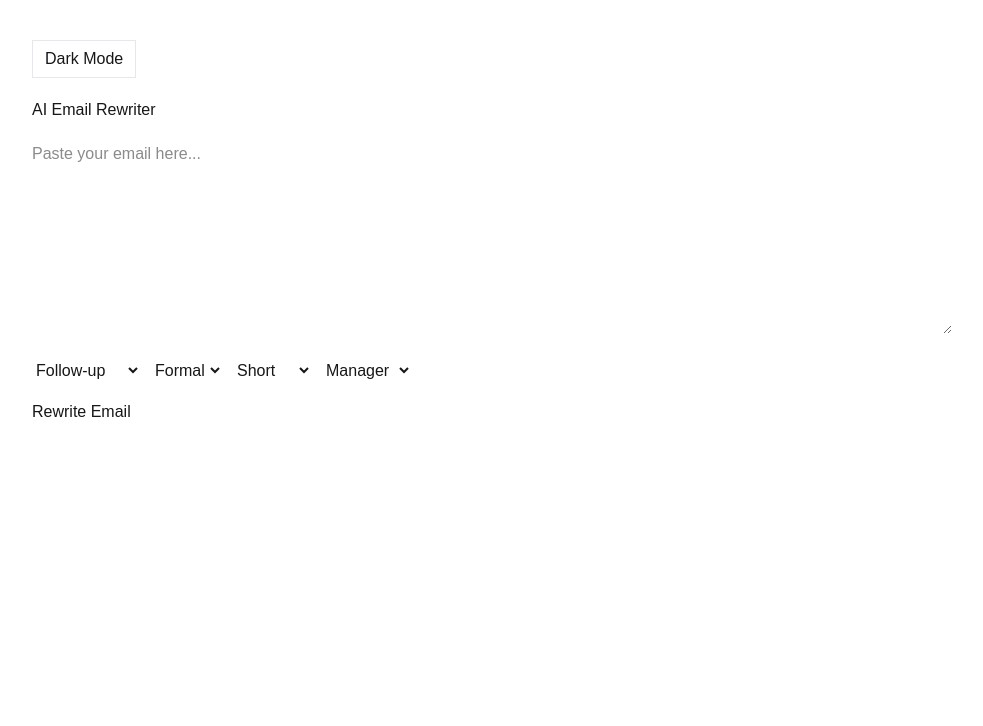
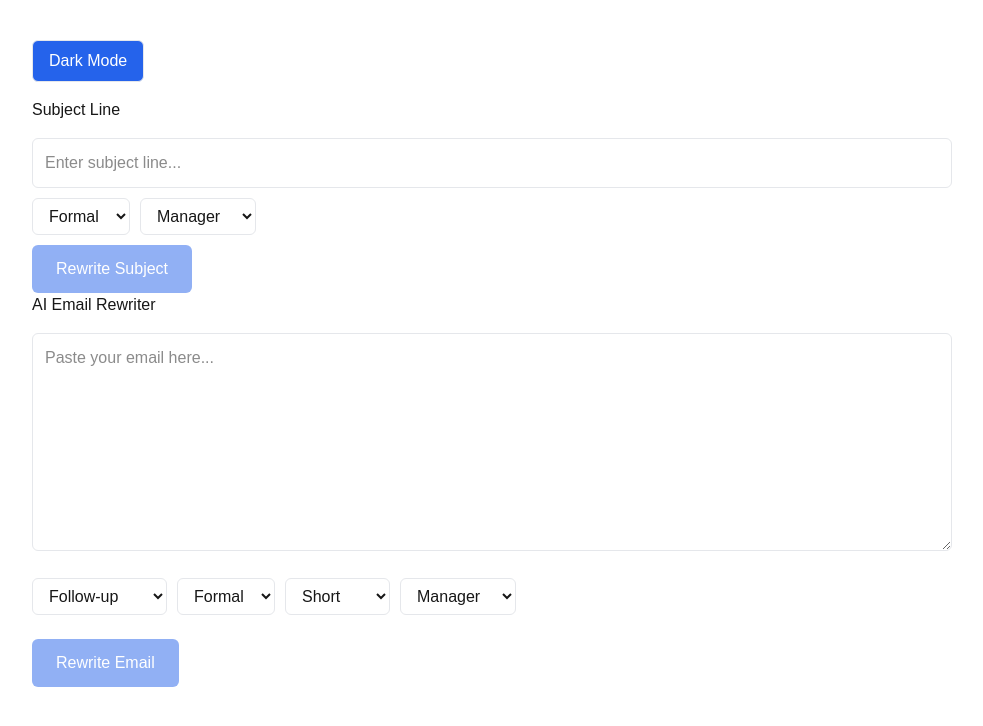
Before and after one commit to MahimaShettyEuron369/ai-email-rewriter, a Next.js app: page / in a window 1280 px wide. Shown: the top 726 px of the page, without its empty margins (148-1131 px from the left). Built offline with nearby package versions, Linux system fonts and the light colour scheme.

Commit message:
Subject rewriting added - v.0.3 looks good

```diff
--- /dev/null
+++ b/app/api/rewrite-subject/route.ts
@@ -0,0 +1,72 @@
+import { NextResponse } from "next/server";
+import Groq from "groq-sdk";
+import { z } from "zod";
+
+const groq = new Groq({
+  apiKey: process.env.GROQ_API_KEY!,
+});
+
+// ---- Request Validation ----
+const RequestSchema = z.object({
+  subject: z.string().min(3),
+  tone: z.string(),
+  audience: z.string(),
+});
+
+// ---- Response Validation ----
+const ResponseSchema = z.object({
+  subjects: z.array(z.string()).min(2),
+});
+
+export async function POST(req: Request) {
+  try {
+    const body = await req.json();
+    const parsed = RequestSchema.parse(body);
+
+    const prompt = `
+You are a professional email subject line rewriting assistant.
+
+STRICT CONSTRAINTS:
+- Preserve the original intent.
+- Do NOT add new information or assumptions.
+- Improve clarity, tone, and professionalism only.
+- Match the specified tone and audience.
+- Output VALID JSON ONLY. No markdown. No explanations.
+
+INPUT SUBJECT:
+"""${parsed.subject}"""
+
+SETTINGS:
+Tone: ${parsed.tone}
+Audience: ${parsed.audience}
+
+OUTPUT FORMAT:
+{
+  "subjects": [
+    "string",
+    "string"
+  ]
+}
+`;
+
+    const completion = await groq.chat.completions.create({
+      model: "llama-3.1-8b-instant",
+      temperature: 0.2,
+      messages: [{ role: "user", content: prompt }],
+    });
+
+    const content = completion.choices[0]?.message?.content;
+    if (!content) throw new Error("Empty LLM response");
+
+    const json = JSON.parse(content);
+    const validated = ResponseSchema.parse(json);
+
+    return NextResponse.json(validated);
+  } catch (error) {
+    console.error("Subject rewrite error:", error);
+    return NextResponse.json(
+      { error: "Failed to rewrite subject" },
+      { status: 500 }
+    );
+  }
+}
--- a/app/page.tsx
+++ b/app/page.tsx
@@ -3,7 +3,6 @@
 import { useEffect, useState } from "react";
 
 export default function Home() {
-
   const [dark, setDark] = useState(false);
 
   const [emailText, setEmailText] = useState("");
@@ -13,11 +12,47 @@ export default function Home() {
   const [audience, setAudience] = useState("manager");
   const [result, setResult] = useState<any>(null);
   const [loading, setLoading] = useState(false);
+  const [error, setError] = useState<string | null>(null);
 
+  const [subject, setSubject] = useState("");
+  const [subjectResult, setSubjectResult] = useState<string[] | null>(null);
+
+  const [subjectTone, setSubjectTone] = useState("formal");
+  const [subjectAudience, setSubjectAudience] = useState("manager");
+
+  const [subjectLoading, setSubjectLoading] = useState(false);
+  const [subjectError, setSubjectError] = useState<string | null>(null);
 
   useEffect(() => {
     document.documentElement.classList.toggle("dark", dark);
   }, [dark]);
+
+  async function handleSubjectRewrite() {
+    setSubjectLoading(true);
+    setSubjectResult(null);
+    setError(null);
+
+    const res = await fetch("/api/rewrite-subject", {
+      method: "POST",
+      headers: { "Content-Type": "application/json" },
+      body: JSON.stringify({
+        subject,
+        tone,
+        audience,
+      }),
+    });
+
+    const data = await res.json();
+
+    if (!res.ok) {
+      setError(data.error || "Failed to rewrite subject");
+      setSubjectLoading(false);
+      return;
+    }
+
+    setSubjectResult(data.subjects);
+    setSubjectLoading(false);
+  }
 
   async function handleRewrite() {
     setLoading(true);
@@ -36,56 +71,88 @@ export default function Home() {
     });
 
     const data = await res.json();
+
+    if (!res.ok) {
+      setError(data.error || "Invalid input");
+      setResult(null);
+      setLoading(false);
+      return;
+    }
+
+    setError(null);
     setResult(data);
     setLoading(false);
   }
 
   return (
     <main style={{ padding: 40, maxWidth: 1000, margin: "0 auto" }}>
-    <button
-      onClick={() => setDark(!dark)}
-      style={{
-        marginBottom: 20,
-        padding: "6px 12px",
-        border: "1px solid var(--border)",
-        background: "var(--background)",
-        color: "var(--foreground)",
-      }}
-    >
-      {dark ? "Light Mode" : "Dark Mode"}
-    </button>
-      <h1>AI Email Rewriter</h1>
+      <button
+        onClick={() => setDark(!dark)}
+        className="
+        mb-4 px-4 py-2 rounded-md
+        border border-[color:var(--border)]
+        bg-[color:var(--primary)]
+        text-white
+        hover:bg-[color:var(--primary-hover)]
+        transition-colors
+      "
+      >
+        {dark ? "Light Mode" : "Dark Mode"}
+      </button>
 
-      <textarea
-        rows={8}
-        style={{ width: "100%", marginTop: 20 }}
-        placeholder="Paste your email here..."
-        value={emailText}
-        onChange={(e) => setEmailText(e.target.value)}
+      <h2>Subject Line</h2>
+
+      <input
+        type="text"
+        value={subject}
+        onChange={(e) => {
+          setSubject(e.target.value);
+          setSubjectResult(null);
+        }}
+        placeholder="Enter subject line..."
+        className="
+          w-full mt-4 p-3 rounded-md
+          border border-[color:var(--border)]
+          bg-[color:var(--background)]
+          text-[color:var(--foreground)]
+          focus:outline-none
+          focus:ring-2
+          focus:ring-[color:var(--primary)]
+        "
       />
 
-      <div style={{ display: "flex", gap: 10, marginTop: 20 }}>
-        <select value={purpose} onChange={(e) => setPurpose(e.target.value)}>
-          <option value="professional">Professional</option>
-          <option value="friendly">Friendly</option>
-          <option value="persuasive">Persuasive</option>
-          <option value="apologetic">Apologetic</option>
-          <option value="follow-up">Follow-up</option>
-        </select>
-
-        <select value={tone} onChange={(e) => setTone(e.target.value)}>
+      <div style={{ display: "flex", gap: 10, marginTop: 10 }}>
+        <select
+          value={subjectTone}
+          onChange={(e) => setSubjectTone(e.target.value)}
+          className="
+      px-3 py-2 rounded-md
+      border border-[color:var(--border)]
+      bg-[color:var(--background)]
+      text-[color:var(--foreground)]
+      focus:outline-none
+      focus:ring-2
+      focus:ring-[color:var(--primary)]
+    "
+        >
           <option value="formal">Formal</option>
           <option value="neutral">Neutral</option>
           <option value="casual">Casual</option>
         </select>
 
-        <select value={length} onChange={(e) => setLength(e.target.value)}>
-          <option value="short">Short</option>
-          <option value="medium">Medium</option>
-          <option value="detailed">Detailed</option>
-        </select>
-
-        <select value={audience} onChange={(e) => setAudience(e.target.value)}>
+        <select
+          value={subjectAudience}
+          onChange={(e) => setSubjectAudience(e.target.value)}
+          className="
+      px-3 py-2 rounded-md
+      border border-[color:var(--border)]
+      bg-[color:var(--background)]
+      text-[color:var(--foreground)]
+      focus:outline-none
+      focus:ring-2
+      focus:ring-[color:var(--primary)]
+    "
+        >
           <option value="manager">Manager</option>
           <option value="client">Client</option>
           <option value="peer">Peer</option>
@@ -94,14 +161,145 @@ export default function Home() {
       </div>
 
       <button
-        style={{ marginTop: 20 }}
+        style={{ marginTop: 10 }}
+        onClick={handleSubjectRewrite}
+        disabled={!subject || subjectLoading}
+        className="
+          mt-6 px-6 py-3 rounded-md font-medium
+          bg-[color:var(--primary)]
+          text-white
+          hover:bg-[color:var(--primary-hover)]
+          disabled:opacity-50
+          disabled:cursor-not-allowed
+          transition-all
+        "
+      >
+        {subjectLoading ? "Rewriting..." : "Rewrite Subject"}
+      </button>
+
+      {subjectResult && subjectResult.length > 0 && (
+        <div style={{ marginTop: 20 }}>
+          <h3>Subject Alternatives</h3>
+          {subjectResult.map((s: string, idx: number) => (
+            <p key={idx}>• {s}</p>
+          ))}
+        </div>
+      )}
+
+      <h1>AI Email Rewriter</h1>
+
+      <textarea
+        rows={8}
+        className="
+          w-full mt-4 p-3 rounded-md
+          border border-[color:var(--border)]
+          bg-[color:var(--background)]
+          text-[color:var(--foreground)]
+          focus:outline-none
+          focus:ring-2
+          focus:ring-[color:var(--primary)]
+        "
+        placeholder="Paste your email here..."
+        value={emailText}
+        onChange={(e) => setEmailText(e.target.value)}
+      />
+
+      <div style={{ display: "flex", gap: 10, marginTop: 20 }}>
+        <select
+          className="
+          px-3 py-2 rounded-md
+          border border-[color:var(--border)]
+          bg-[color:var(--background)]
+          text-[color:var(--foreground)]
+          focus:outline-none
+          focus:ring-2
+          focus:ring-[color:var(--primary)]
+        "
+          value={purpose}
+          onChange={(e) => setPurpose(e.target.value)}
+        >
+          <option value="professional">Professional</option>
+          <option value="friendly">Friendly</option>
+          <option value="persuasive">Persuasive</option>
+          <option value="apologetic">Apologetic</option>
+          <option value="follow-up">Follow-up</option>
+        </select>
+
+        <select
+          className="
+          px-3 py-2 rounded-md
+          border border-[color:var(--border)]
+          bg-[color:var(--background)]
+          text-[color:var(--foreground)]
+          focus:outline-none
+          focus:ring-2
+          focus:ring-[color:var(--primary)]
+        "
+          value={tone}
+          onChange={(e) => setTone(e.target.value)}
+        >
+          <option value="formal">Formal</option>
+          <option value="neutral">Neutral</option>
+          <option value="casual">Casual</option>
+        </select>
+
+        <select
+          className="
+          px-3 py-2 rounded-md
+          border border-[color:var(--border)]
+          bg-[color:var(--background)]
+          text-[color:var(--foreground)]
+          focus:outline-none
+          focus:ring-2
+          focus:ring-[color:var(--primary)]
+          "
+          value={length}
+          onChange={(e) => setLength(e.target.value)}
+        >
+          <option value="short">Short</option>
+          <option value="medium">Medium</option>
+          <option value="detailed">Detailed</option>
+        </select>
+
+        <select
+          className="
+            px-3 py-2 rounded-md
+            border border-[color:var(--border)]
+            bg-[color:var(--background)]
+            text-[color:var(--foreground)]
+            focus:outline-none
+            focus:ring-2
+            focus:ring-[color:var(--primary)]
+          "
+          value={audience}
+          onChange={(e) => setAudience(e.target.value)}
+        >
+          <option value="manager">Manager</option>
+          <option value="client">Client</option>
+          <option value="peer">Peer</option>
+          <option value="customer">Customer</option>
+        </select>
+      </div>
+
+      <button
         onClick={handleRewrite}
         disabled={!emailText || loading}
+        className="
+          mt-6 px-6 py-3 rounded-md font-medium
+          bg-[color:var(--primary)]
+          text-white
+          hover:bg-[color:var(--primary-hover)]
+          disabled:opacity-50
+          disabled:cursor-not-allowed
+          transition-all
+        "
       >
         {loading ? "Rewriting..." : "Rewrite Email"}
       </button>
 
-      {result && (
+      {error && <p style={{ color: "red", marginTop: 10 }}>{error}</p>}
+
+      {result?.rewrites && (
         <div style={{ marginTop: 40 }}>
           <h2>Rewritten Versions</h2>
 
```
